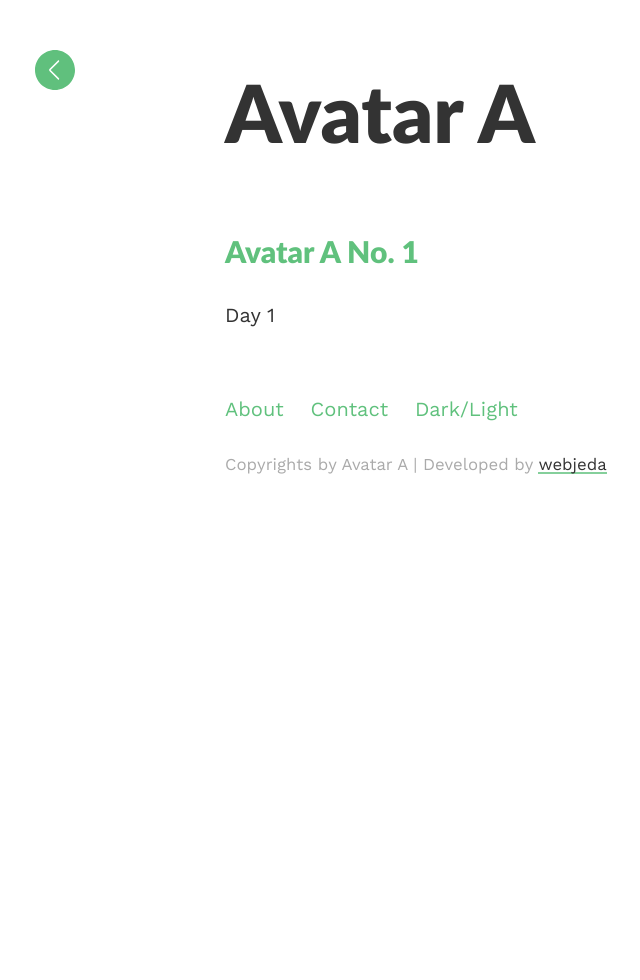
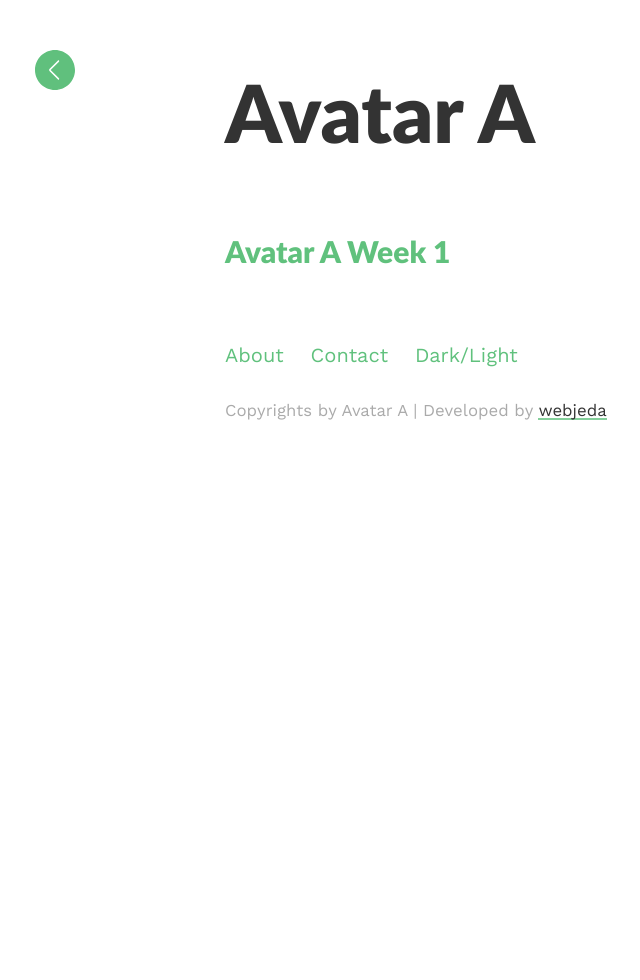
Before and after one commit to rationalis/avatar-a-blog, a Jekyll site: the page built from index.html, in a window 1280 px wide. Shown: the whole page, without its empty margins (15-655 px from the left). Built offline with Jekyll 4.4.1, drawn with Linux system fonts in a browser that asks for light colours.

Commit message:
Change to "Week 1"

```diff
--- a/_posts/2018-03-11-avatar-a-no-1.md
+++ b/_posts/2018-03-11-avatar-a-no-1.md
@@ -1,9 +1,7 @@
 ---
 layout: post
-title: Avatar A No. 1
+title: Avatar A Week 1
 ---
-
-# Day 1
 
 # About:
 
--- a/index.html
+++ b/index.html
@@ -5,6 +5,5 @@ layout: default
 <div class="article-list">
 {% for post in site.posts %}
     <h2><a href="{{post.url | prepend: site.baseurl}}">{{post.title}}</a></h2>
-    <p>{{post.excerpt | strip_html}}</p>
 {% endfor %}
 </div>
```
